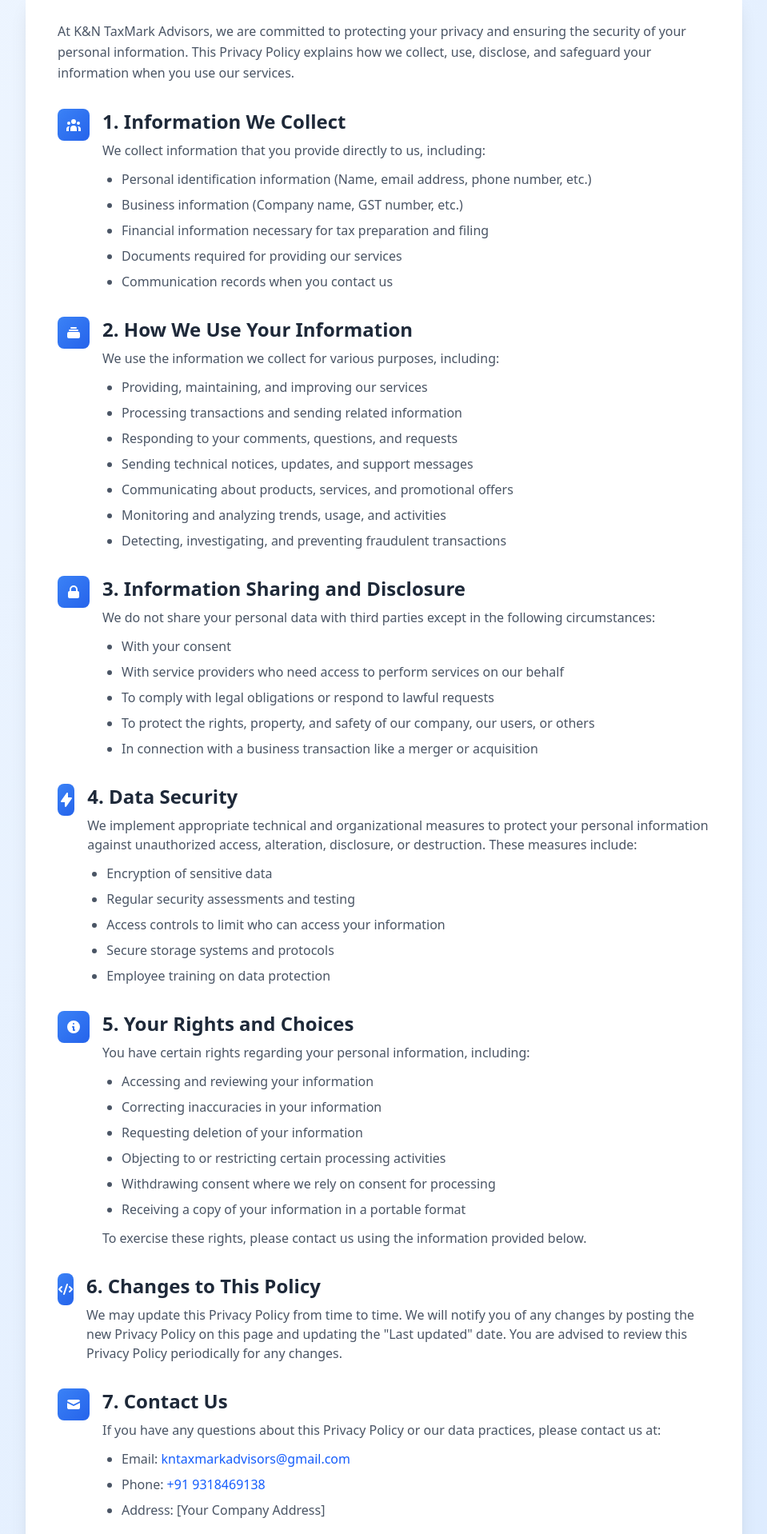
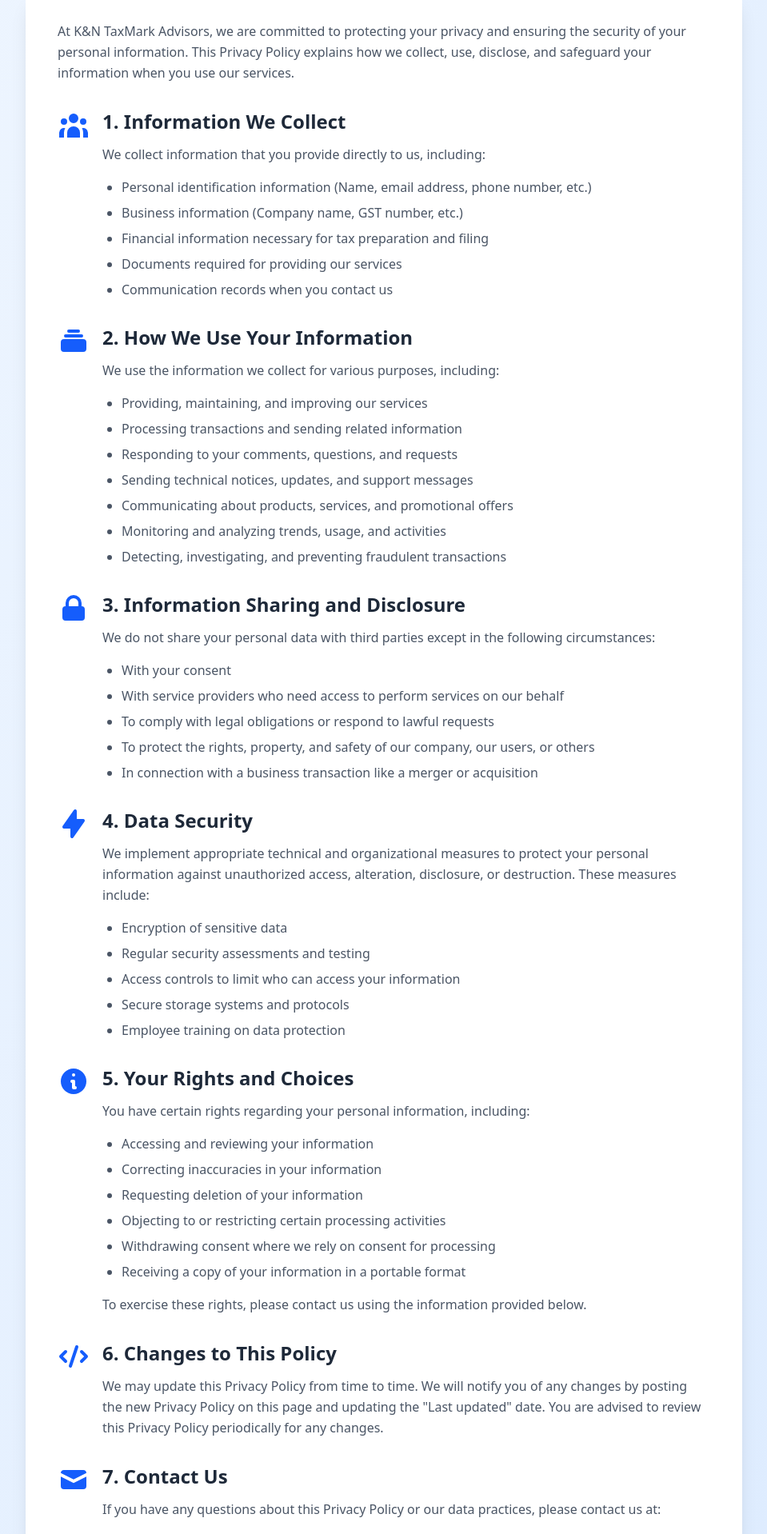
Before and after one commit to sahilchauhan0603/K-N_TaxMarks_Advisors, a React (Vite) app in the folder client/: page /privacy in a window 1280 px wide. Shown: the part 322-2240 px from the top of the page at 80% size, without its empty margins (160-1119 px from the left). Built offline with nearby package versions, Linux system fonts and the light colour scheme; no server answers.

Commit message:
UI changes

```diff
--- a/client/src/pages/Others/PrivacyPolicyPage.jsx
+++ b/client/src/pages/Others/PrivacyPolicyPage.jsx
@@ -16,9 +16,6 @@
           to { opacity: 1; transform: translateY(0); }
         }
         .animate-fade-in { animation: fade-in 0.8s ease-out; }
-        .section-icon {
-          background: linear-gradient(135deg, #3b82f6 0%, #2563eb 100%);
-        }
       `}</style>
 
       <div className="max-w-4xl mx-auto">
@@ -49,18 +46,18 @@
             <div className="space-y-8">
               {/* Section 1 */}
               <div className="opacity-0 animate-fade-in" style={{ animationDelay: '0.2s', animationFillMode: 'forwards' }}>
-                <div className="flex items-start mb-4">
-                  <div className="section-icon w-10 h-10 rounded-lg flex items-center justify-center mr-4">
-                    <svg className="w-5 h-5 text-white" fill="currentColor" viewBox="0 0 20 20" xmlns="http://www.w3.org/2000/svg">
+                <div className="flex flex-col sm:flex-row items-start mb-6">
+                  <div className="flex-shrink-0 mb-4 sm:mb-0 sm:mr-4">
+                    <svg className="w-8 h-8 sm:w-10 sm:h-10 text-blue-600" fill="currentColor" viewBox="0 0 20 20" xmlns="http://www.w3.org/2000/svg">
                       <path d="M13 6a3 3 0 11-6 0 3 3 0 016 0zM18 8a2 2 0 11-4 0 2 2 0 014 0zM14 15a4 4 0 00-8 0v3h8v-3zM6 8a2 2 0 11-4 0 2 2 0 014 0zM16 18v-3a5.972 5.972 0 00-.75-2.906A3.005 3.005 0 0119 15v3h-3zM4.75 12.094A5.973 5.973 0 004 15v3H1v-3a3 3 0 013.75-2.906z" />
                     </svg>
                   </div>
-                  <div>
-                    <h2 className="text-2xl font-semibold text-gray-800">1. Information We Collect</h2>
-                    <p className="text-gray-600 mt-2">
+                  <div className="flex-1">
+                    <h2 className="text-xl sm:text-2xl font-semibold text-gray-800 mb-3">1. Information We Collect</h2>
+                    <p className="text-gray-600 leading-relaxed mb-4">
                       We collect information that you provide directly to us, including:
                     </p>
-                    <ul className="list-disc pl-6 text-gray-600 mt-3 space-y-2">
+                    <ul className="list-disc pl-6 text-gray-600 space-y-2">
                       <li>Personal identification information (Name, email address, phone number, etc.)</li>
                       <li>Business information (Company name, GST number, etc.)</li>
                       <li>Financial information necessary for tax preparation and filing</li>
@@ -73,18 +70,18 @@
 
               {/* Section 2 */}
               <div className="opacity-0 animate-fade-in" style={{ animationDelay: '0.3s', animationFillMode: 'forwards' }}>
-                <div className="flex items-start mb-4">
-                  <div className="section-icon w-10 h-10 rounded-lg flex items-center justify-center mr-4">
-                    <svg className="w-5 h-5 text-white" fill="currentColor" viewBox="0 0 20 20" xmlns="http://www.w3.org/2000/svg">
+                <div className="flex flex-col sm:flex-row items-start mb-6">
+                  <div className="flex-shrink-0 mb-4 sm:mb-0 sm:mr-4">
+                    <svg className="w-8 h-8 sm:w-10 sm:h-10 text-blue-600" fill="currentColor" viewBox="0 0 20 20" xmlns="http://www.w3.org/2000/svg">
                       <path d="M7 3a1 1 0 000 2h6a1 1 0 100-2H7zM4 7a1 1 0 011-1h10a1 1 0 110 2H5a1 1 0 01-1-1zM2 11a2 2 0 012-2h12a2 2 0 012 2v4a2 2 0 01-2 2H4a2 2 0 01-2-2v-4z" />
                     </svg>
                   </div>
-                  <div>
-                    <h2 className="text-2xl font-semibold text-gray-800">2. How We Use Your Information</h2>
-                    <p className="text-gray-600 mt-2">
+                  <div className="flex-1">
+                    <h2 className="text-xl sm:text-2xl font-semibold text-gray-800 mb-3">2. How We Use Your Information</h2>
+                    <p className="text-gray-600 leading-relaxed mb-4">
                       We use the information we collect for various purposes, including:
                     </p>
-                    <ul className="list-disc pl-6 text-gray-600 mt-3 space-y-2">
+                    <ul className="list-disc pl-6 text-gray-600 space-y-2">
                       <li>Providing, maintaining, and improving our services</li>
                       <li>Processing transactions and sending related information</li>
                       <li>Responding to your comments, questions, and requests</li>
@@ -99,18 +96,18 @@
 
               {/* Section 3 */}
               <div className="opacity-0 animate-fade-in" style={{ animationDelay: '0.4s', animationFillMode: 'forwards' }}>
-                <div className="flex items-start mb-4">
-                  <div className="section-icon w-10 h-10 rounded-lg flex items-center justify-center mr-4">
-                    <svg className="w-5 h-5 text-white" fill="currentColor" viewBox="0 0 20 20" xmlns="http://www.w3.org/2000/svg">
+                <div className="flex flex-col sm:flex-row items-start mb-6">
+                  <div className="flex-shrink-0 mb-4 sm:mb-0 sm:mr-4">
+                    <svg className="w-8 h-8 sm:w-10 sm:h-10 text-blue-600" fill="currentColor" viewBox="0 0 20 20" xmlns="http://www.w3.org/2000/svg">
                       <path fillRule="evenodd" d="M5 9V7a5 5 0 0110 0v2a2 2 0 012 2v5a2 2 0 01-2 2H5a2 2 0 01-2-2v-5a2 2 0 012-2zm8-2v2H7V7a3 3 0 016 0z" clipRule="evenodd" />
                     </svg>
                   </div>
-                  <div>
-                    <h2 className="text-2xl font-semibold text-gray-800">3. Information Sharing and Disclosure</h2>
-                    <p className="text-gray-600 mt-2">
+                  <div className="flex-1">
+                    <h2 className="text-xl sm:text-2xl font-semibold text-gray-800 mb-3">3. Information Sharing and Disclosure</h2>
+                    <p className="text-gray-600 leading-relaxed mb-4">
                       We do not share your personal data with third parties except in the following circumstances:
                     </p>
-                    <ul className="list-disc pl-6 text-gray-600 mt-3 space-y-2">
+                    <ul className="list-disc pl-6 text-gray-600 space-y-2">
                       <li>With your consent</li>
                       <li>With service providers who need access to perform services on our behalf</li>
                       <li>To comply with legal obligations or respond to lawful requests</li>
@@ -123,18 +120,18 @@
 
               {/* Section 4 */}
               <div className="opacity-0 animate-fade-in" style={{ animationDelay: '0.5s', animationFillMode: 'forwards' }}>
-                <div className="flex items-start mb-4">
-                  <div className="section-icon w-10 h-10 rounded-lg flex items-center justify-center mr-4">
-                    <svg className="w-5 h-5 text-white" fill="currentColor" viewBox="0 0 20 20" xmlns="http://www.w3.org/2000/svg">
+                <div className="flex flex-col sm:flex-row items-start mb-6">
+                  <div className="flex-shrink-0 mb-4 sm:mb-0 sm:mr-4">
+                    <svg className="w-8 h-8 sm:w-10 sm:h-10 text-blue-600" fill="currentColor" viewBox="0 0 20 20" xmlns="http://www.w3.org/2000/svg">
                       <path fillRule="evenodd" d="M11.3 1.046A1 1 0 0112 2v5h4a1 1 0 01.82 1.573l-7 10A1 1 0 018 18v-5H4a1 1 0 01-.82-1.573l7-10a1 1 0 011.12-.38z" clipRule="evenodd" />
                     </svg>
                   </div>
-                  <div>
-                    <h2 className="text-2xl font-semibold text-gray-800">4. Data Security</h2>
-                    <p className="text-gray-600 mt-2">
+                  <div className="flex-1">
+                    <h2 className="text-xl sm:text-2xl font-semibold text-gray-800 mb-3">4. Data Security</h2>
+                    <p className="text-gray-600 leading-relaxed mb-4">
                       We implement appropriate technical and organizational measures to protect your personal information against unauthorized access, alteration, disclosure, or destruction. These measures include:
                     </p>
-                    <ul className="list-disc pl-6 text-gray-600 mt-3 space-y-2">
+                    <ul className="list-disc pl-6 text-gray-600 space-y-2">
                       <li>Encryption of sensitive data</li>
                       <li>Regular security assessments and testing</li>
                       <li>Access controls to limit who can access your information</li>
@@ -147,18 +144,18 @@
 
               {/* Section 5 */}
               <div className="opacity-0 animate-fade-in" style={{ animationDelay: '0.6s', animationFillMode: 'forwards' }}>
-                <div className="flex items-start mb-4">
-                  <div className="section-icon w-10 h-10 rounded-lg flex items-center justify-center mr-4">
-                    <svg className="w-5 h-5 text-white" fill="currentColor" viewBox="0 0 20 20" xmlns="http://www.w3.org/2000/svg">
+                <div className="flex flex-col sm:flex-row items-start mb-6">
+                  <div className="flex-shrink-0 mb-4 sm:mb-0 sm:mr-4">
+                    <svg className="w-8 h-8 sm:w-10 sm:h-10 text-blue-600" fill="currentColor" viewBox="0 0 20 20" xmlns="http://www.w3.org/2000/svg">
                       <path fillRule="evenodd" d="M18 10a8 8 0 11-16 0 8 8 0 0116 0zm-7-4a1 1 0 11-2 0 1 1 0 012 0zM9 9a1 1 0 000 2v3a1 1 0 001 1h1a1 1 0 100-2v-3a1 1 0 00-1-1H9z" clipRule="evenodd" />
                     </svg>
                   </div>
-                  <div>
-                    <h2 className="text-2xl font-semibold text-gray-800">5. Your Rights and Choices</h2>
-                    <p className="text-gray-600 mt-2">
+                  <div className="flex-1">
+                    <h2 className="text-xl sm:text-2xl font-semibold text-gray-800 mb-3">5. Your Rights and Choices</h2>
+                    <p className="text-gray-600 leading-relaxed mb-4">
                       You have certain rights regarding your personal information, including:
                     </p>
-                    <ul className="list-disc pl-6 text-gray-600 mt-3 space-y-2">
+                    <ul className="list-disc pl-6 text-gray-600 space-y-2 mb-4">
                       <li>Accessing and reviewing your information</li>
                       <li>Correcting inaccuracies in your information</li>
                       <li>Requesting deletion of your information</li>
@@ -166,7 +163,7 @@
                       <li>Withdrawing consent where we rely on consent for processing</li>
                       <li>Receiving a copy of your information in a portable format</li>
                     </ul>
-                    <p className="text-gray-600 mt-3">
+                    <p className="text-gray-600 leading-relaxed">
                       To exercise these rights, please contact us using the information provided below.
                     </p>
                   </div>
@@ -175,15 +172,15 @@
 
               {/* Section 6 */}
               <div className="opacity-0 animate-fade-in" style={{ animationDelay: '0.7s', animationFillMode: 'forwards' }}>
-                <div className="flex items-start mb-4">
-                  <div className="section-icon w-10 h-10 rounded-lg flex items-center justify-center mr-4">
-                    <svg className="w-5 h-5 text-white" fill="currentColor" viewBox="0 0 20 20" xmlns="http://www.w3.org/2000/svg">
+                <div className="flex flex-col sm:flex-row items-start mb-6">
+                  <div className="flex-shrink-0 mb-4 sm:mb-0 sm:mr-4">
+                    <svg className="w-8 h-8 sm:w-10 sm:h-10 text-blue-600" fill="currentColor" viewBox="0 0 20 20" xmlns="http://www.w3.org/2000/svg">
                       <path fillRule="evenodd" d="M12.316 3.051a1 1 0 01.633 1.265l-4 12a1 1 0 11-1.898-.632l4-12a1 1 0 011.265-.633zM5.707 6.293a1 1 0 010 1.414L3.414 10l2.293 2.293a1 1 0 11-1.414 1.414l-3-3a1 1 0 010-1.414l3-3a1 1 0 011.414 0zm8.586 0a1 1 0 011.414 0l3 3a1 1 0 010 1.414l-3 3a1 1 0 11-1.414-1.414L16.586 10l-2.293-2.293a1 1 0 010-1.414z" clipRule="evenodd" />
                     </svg>
                   </div>
-                  <div>
-                    <h2 className="text-2xl font-semibold text-gray-800">6. Changes to This Policy</h2>
-                    <p className="text-gray-600 mt-2">
+                  <div className="flex-1">
+                    <h2 className="text-xl sm:text-2xl font-semibold text-gray-800 mb-3">6. Changes to This Policy</h2>
+                    <p className="text-gray-600 leading-relaxed">
                       We may update this Privacy Policy from time to time. We will notify you of any changes by posting the new Privacy Policy on this page and updating the "Last updated" date. You are advised to review this Privacy Policy periodically for any changes.
                     </p>
                   </div>
@@ -192,19 +189,19 @@
 
               {/* Section 7 */}
               <div className="opacity-0 animate-fade-in" style={{ animationDelay: '0.8s', animationFillMode: 'forwards' }}>
-                <div className="flex items-start mb-4">
-                  <div className="section-icon w-10 h-10 rounded-lg flex items-center justify-center mr-4">
-                    <svg className="w-5 h-5 text-white" fill="currentColor" viewBox="0 0 20 20" xmlns="http://www.w3.org/2000/svg">
+                <div className="flex flex-col sm:flex-row items-start mb-6">
+                  <div className="flex-shrink-0 mb-4 sm:mb-0 sm:mr-4">
+                    <svg className="w-8 h-8 sm:w-10 sm:h-10 text-blue-600" fill="currentColor" viewBox="0 0 20 20" xmlns="http://www.w3.org/2000/svg">
                       <path d="M2.003 5.884L10 9.882l7.997-3.998A2 2 0 0016 4H4a2 2 0 00-1.997 1.884z" />
                       <path d="M18 8.118l-8 4-8-4V14a2 2 0 002 2h12a2 2 0 002-2V8.118z" />
                     </svg>
                   </div>
-                  <div>
-                    <h2 className="text-2xl font-semibold text-gray-800">7. Contact Us</h2>
-                    <p className="text-gray-600 mt-2">
+                  <div className="flex-1">
+                    <h2 className="text-xl sm:text-2xl font-semibold text-gray-800 mb-3">7. Contact Us</h2>
+                    <p className="text-gray-600 leading-relaxed mb-4">
                       If you have any questions about this Privacy Policy or our data practices, please contact us at:
                     </p>
-                    <ul className="list-disc pl-6 text-gray-600 mt-3 space-y-2">
+                    <ul className="list-disc pl-6 text-gray-600 space-y-2">
                       <li>Email: <a href="mailto:kntaxmarkadvisors@gmail.com" className="text-blue-600 hover:underline">kntaxmarkadvisors@gmail.com</a></li>
                       <li>Phone: <a href="tel:+919318469138" className="text-blue-600 hover:underline">+91 9318469138</a></li>
                       <li>Address: [Your Company Address]</li>
```
Also changed, not shown: client/src/pages/Others/SitemapPage.jsx (+74 -18 lines), client/src/pages/Others/TermsPage.jsx (+43 -46 lines).
